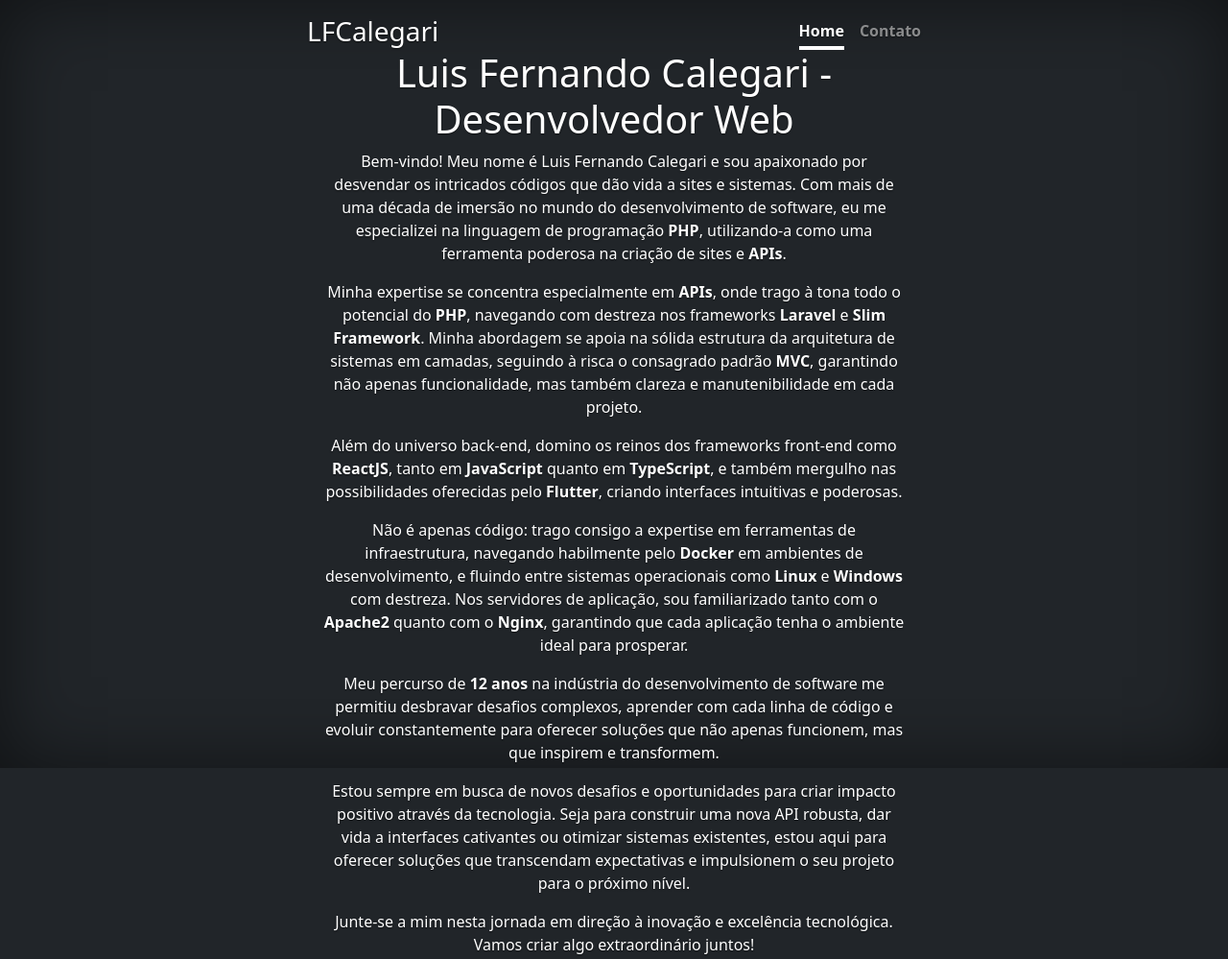
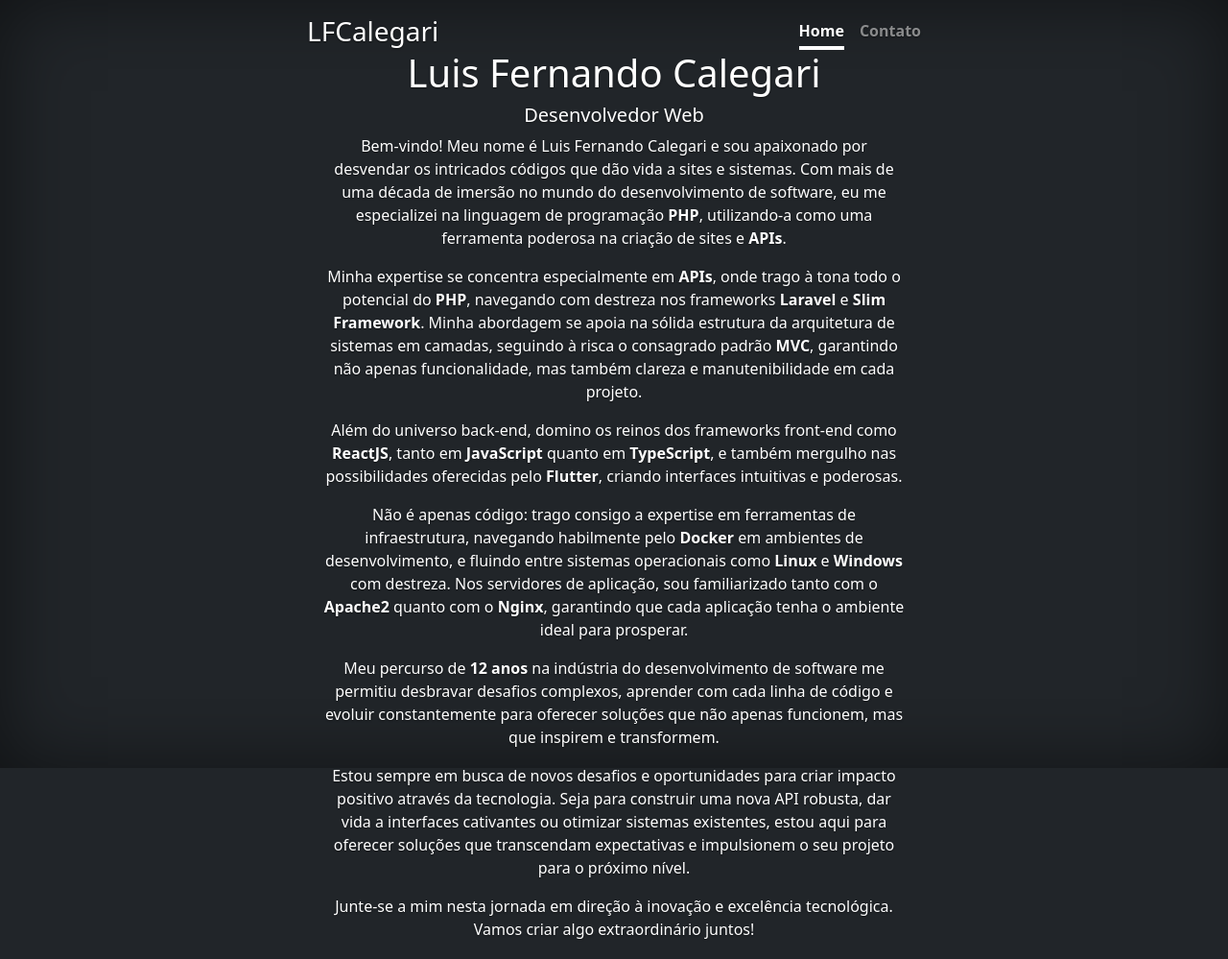
Before and after one commit to calegariluisfernando/calegariluisfernando.github.io, a plain HTML site: page index.html in a window 1280 px wide. Shown: the whole page at 96% size. Drawn offline with nearby package versions, Linux system fonts and the light colour scheme.

Commit message:
Adicionado SEO

```diff
--- a/index.html
+++ b/index.html
@@ -106,7 +106,8 @@
     </header>
 
     <main class="px-3">
-      <h1>Luis Fernando Calegari - Desenvolvedor Web</h1>
+      <h1>Luis Fernando Calegari</h1>
+      <h5>Desenvolvedor Web</h5>
       <p>Bem-vindo! Meu nome é Luis Fernando Calegari e sou apaixonado por desvendar os intricados códigos que dão vida
         a sites e sistemas. Com mais de uma década de imersão no mundo do desenvolvimento de software, eu me
         especializei na linguagem de programação <strong>PHP</strong>, utilizando-a como uma ferramenta poderosa na
```
